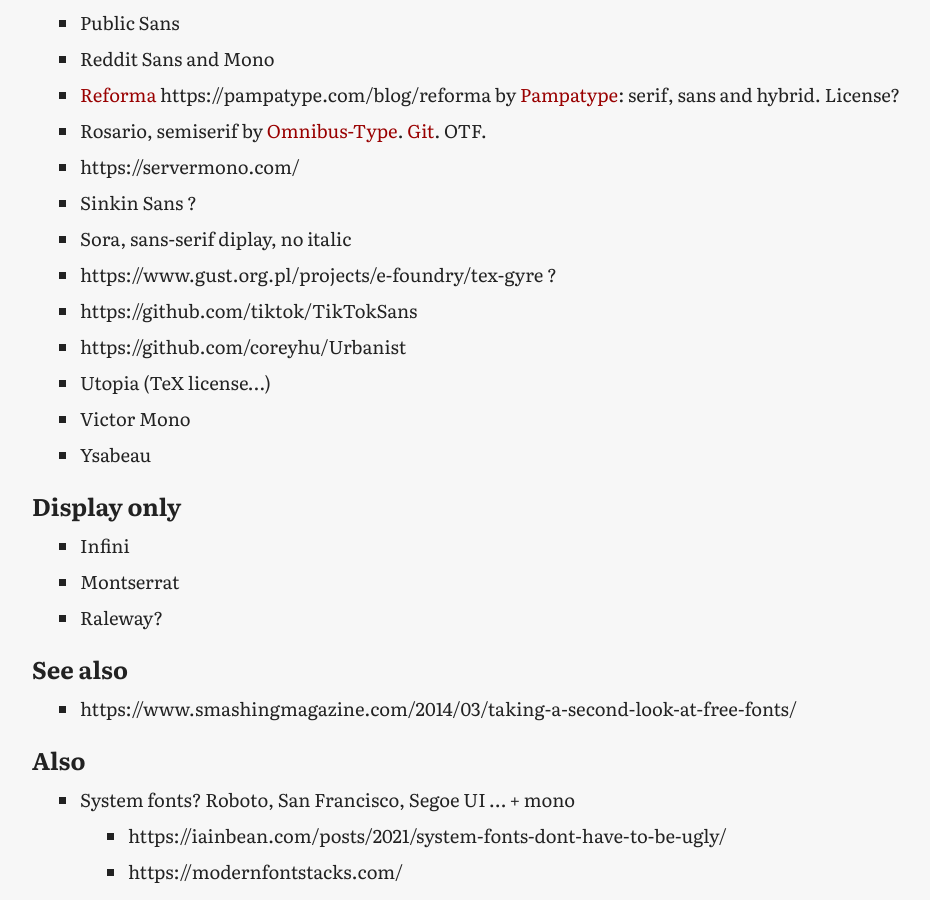
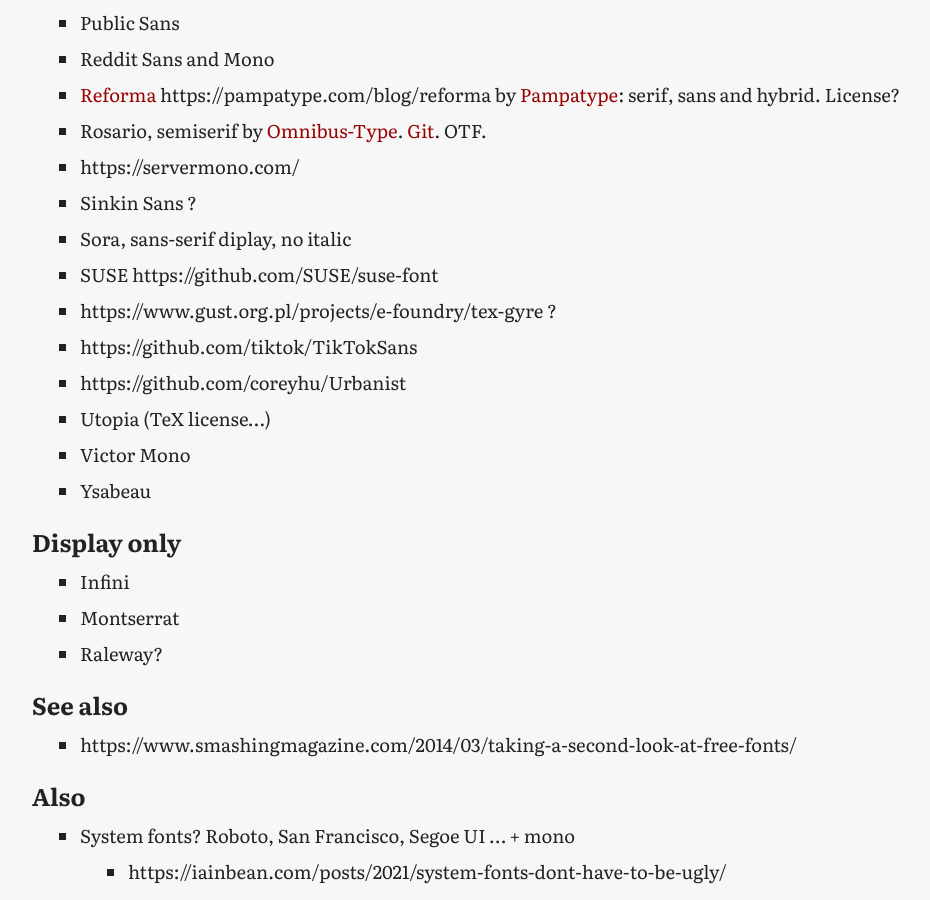
Before and after one commit to menozero/usable-fonts, a Jekyll site: the page built from OTHERS.md, in a window 1280 px wide and 900 px high, scrolled down 2796 px. Shown: the whole window, without its empty margins (16-946 px from the left). Built offline with Jekyll 4.4.1, drawn with Linux system fonts in a browser that asks for light colours; our own code applies the rules of GitHub Pages for plain Markdown files.

Commit message:
Update OTHERS.md

```diff
--- a/OTHERS.md
+++ b/OTHERS.md
@@ -102,6 +102,7 @@ Tahoma
 - https://servermono.com/
 - Sinkin Sans ?
 - Sora, sans-serif diplay, no italic
+- SUSE https://github.com/SUSE/suse-font
 - https://www.gust.org.pl/projects/e-foundry/tex-gyre ?
 - https://github.com/tiktok/TikTokSans
 - https://github.com/coreyhu/Urbanist
```
